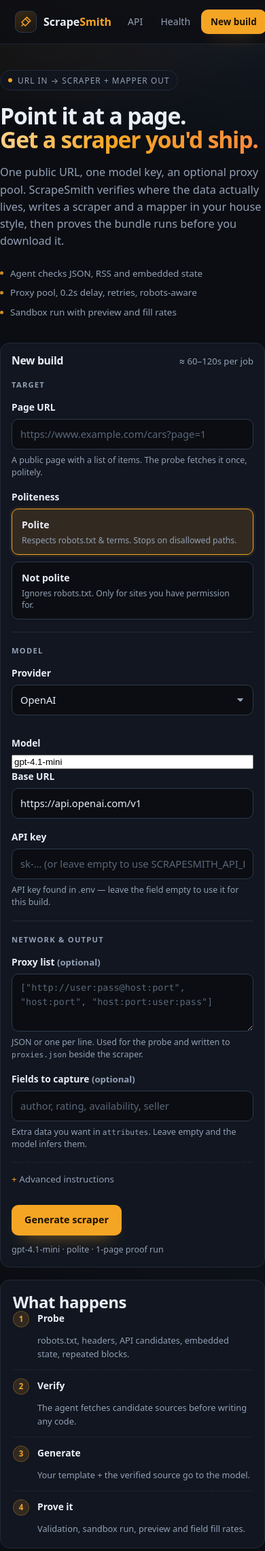
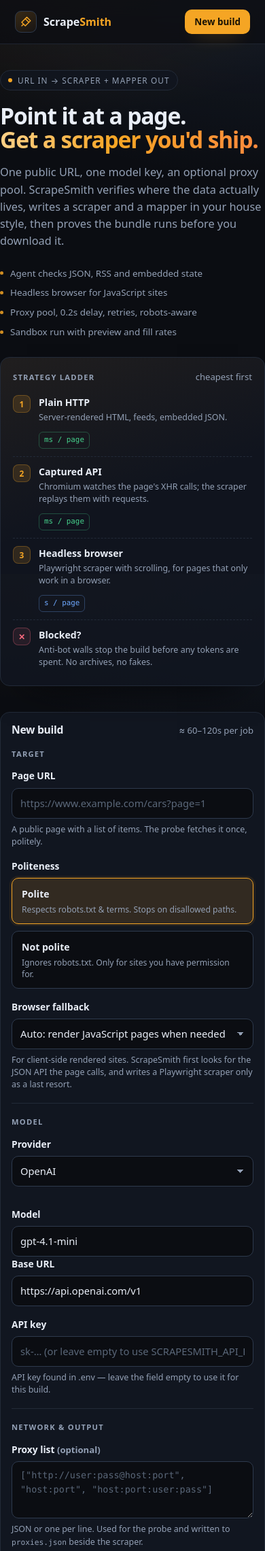
Before and after one commit to mihajlodjurovic/scrapesmith, a FastAPI app: page / in a window 390 px wide. Shown: the top 2281 px of the page at 68% size. Run offline with FastAPI, Linux system fonts and the light colour scheme; data that the repository does not hold is empty.

Commit message:
Refresh the UI: strategy ladder, result stats, honest failure states
- hero card explains the HTTP -> captured API -> headless browser ladder
- browser fallback setting in the build form
- job page: strategy chip, stat tiles (records, source, time, cost), timeline
  that marks the step a build failed in, preview message on failure
- recent builds show cost and the strategy that won
- fix invisible fill-rate bars, oversized side-panel headings, double-spaced
  live log, white native scrollbars, mobile overflow from long log lines

Co-Authored-By: Claude Opus 5.5 <noreply@anthropic.com>

```diff
--- a/app/static/css/style.css
+++ b/app/static/css/style.css
@@ -1,6 +1,7 @@
 /* ScrapeSmith — smithy-dark UI, amber heat, quiet confidence. */
 
 :root {
+  color-scheme: dark;
   --bg: #0b0d12;
   --surface: #111620;
   --surface-2: #161d29;
@@ -144,7 +146,14 @@ code { font-family: var(--mono); font-size: 0.9em; }
 
 /* Hero */
 
-.hero { max-width: 820px; padding: 8px 0 34px; }
+.hero {
+  display: grid;
+  grid-template-columns: minmax(0, 1.25fr) minmax(0, 1fr);
+  gap: 40px;
+  align-items: center;
+  padding: 8px 0 38px;
+}
+.hero-copy { max-width: 640px; }
 .eyebrow {
   display: inline-flex;
   align-items: center;
@@ -195,6 +204,84 @@ code { font-family: var(--mono); font-size: 0.9em; }
   color: var(--muted);
   font-size: 0.84rem;
 }
+/* Strategy ladder (hero card) */
+
+.ladder {
+  position: relative;
+  border: 1px solid var(--border);
+  border-radius: var(--radius);
+  padding: 18px 18px 14px;
+  background:
+    linear-gradient(160deg, rgba(245, 165, 36, 0.07), transparent 45%),
+    rgba(17, 22, 32, 0.86);
+  box-shadow: 0 30px 60px -40px rgba(0, 0, 0, 0.9);
+}
+.ladder-head {
+  display: flex;
+  align-items: baseline;
+  justify-content: space-between;
+  margin-bottom: 6px;
+}
+.ladder-head .section-label { margin-bottom: 0; }
+.ladder-steps { list-style: none; margin: 0; padding: 0; }
+.ladder-steps li {
+  position: relative;
+  display: grid;
+  grid-template-columns: 28px 1fr auto;
+  gap: 12px;
+  align-items: start;
+  padding: 11px 0;
+  border-top: 1px dashed var(--border);
+}
+.ladder-steps li:first-child { border-top: 0; }
+.ladder-steps strong { display: block; font-size: 0.88rem; font-weight: 650; }
+.ladder-steps div span { display: block; color: var(--muted); font-size: 0.78rem; line-height: 1.45; margin-top: 2px; }
+.rung {
+  display: grid;
+  place-items: center;
+  width: 26px;
+  height: 26px;
+  border-radius: 8px;
+  font-size: 0.74rem;
+  font-weight: 700;
+  color: var(--accent);
+  background: var(--accent-soft);
+  border: 1px solid rgba(245, 165, 36, 0.28);
+}
+.ladder-stop .rung {
+  color: var(--danger);
+  background: rgba(255, 107, 129, 0.09);
+  border-color: rgba(255, 107, 129, 0.3);
+}
+.tag {
+  align-self: center;
+  font-family: var(--mono);
+  font-size: 0.68rem;
+  padding: 3px 7px;
+  border-radius: 6px;
+  border: 1px solid var(--border-strong);
+  color: var(--muted);
+  white-space: nowrap;
+}
+.tag-fast { color: var(--ok); border-color: rgba(70, 209, 140, 0.3); }
+.tag-slow { color: var(--info); border-color: rgba(110, 168, 254, 0.3); }
+
+/* Chips (strategy) */
+
+.chip {
+  display: inline-flex;
+  align-items: center;
+  padding: 3px 9px;
+  border-radius: 999px;
+  font-size: 0.72rem;
+  font-weight: 600;
+  border: 1px solid var(--border-strong);
+  color: var(--muted);
+  background: var(--surface-2);
+}
+.chip-api { color: var(--ok); border-color: rgba(70, 209, 140, 0.32); background: rgba(70, 209, 140, 0.08); }
+.chip-browser { color: var(--info); border-color: rgba(110, 168, 254, 0.35); background: rgba(110, 168, 254, 0.09); }
+
 .hero-points li::before {
   content: "";
   position: absolute;
@@ -232,7 +319,9 @@ code { font-family: var(--mono); font-size: 0.9em; }
   gap: 12px;
   margin-bottom: 16px;
 }
-.panel-head h2 { font-size: 0.98rem; font-weight: 650; }
+.panel-head h2,
+.panel.compact > h2 { font-size: 0.98rem; font-weight: 650; }
+.panel.compact > h2 { margin-bottom: 14px; }
 
 /* Form */
 
@@ -356,7 +445,7 @@ select {
 .steps li {
   display: grid;
   grid-template-columns: 26px 1fr;
-  gap: 10px;
+  gap: 3px 10px;
   padding-bottom: 12px;
   border-bottom: 1px dashed var(--border);
 }
@@ -375,7 +464,8 @@ select {
   background: var(--accent-soft);
   border: 1px solid rgba(245, 165, 36, 0.28);
 }
-.steps strong { display: block; font-size: 0.86rem; font-weight: 600; }
+.steps strong { display: block; font-size: 0.86rem; font-weight: 600; line-height: 24px; }
+.steps li::before { grid-row: span 2; }
 .steps span { display: block; color: var(--muted); font-size: 0.8rem; }
 .steps li > strong,
 .steps li > span { grid-column: 2; }
@@ -444,7 +534,8 @@ select {
 
 /* Job page */
 
-.job { display: flex; flex-direction: column; gap: 18px; }
+.job { display: flex; flex-direction: column; gap: 18px; min-width: 0; }
+.job > *, .panel { min-width: 0; }
 .job-head {
   display: flex;
   align-items: flex-start;
@@ -602,8 +726,10 @@ p.empty { padding: 18px 0; }
 /* Responsive */
 
 @media (max-width: 900px) {
+  .hero { grid-template-columns: 1fr; gap: 26px; }
   .build-grid,
-  .job-grid { grid-template-columns: 1fr; }
+  .job-grid { grid-template-columns: minmax(0, 1fr); }
+  .stats { grid-template-columns: repeat(2, minmax(0, 1fr)); }
   .log { height: 320px; }
 }
 
@@ -615,6 +741,15 @@ p.empty { padding: 18px 0; }
   .job-head { flex-direction: column; }
   .panel { padding: 16px; }
   .fill-row { grid-template-columns: 96px 1fr 40px; }
+  .ladder-steps li { grid-template-columns: 26px 1fr; }
+  .ladder-steps .tag { grid-column: 2; justify-self: start; }
+  .job-card { grid-template-columns: 1fr; }
+  .job-card-side { justify-content: flex-start; }
+}
+
+@media (max-width: 420px) {
+  .site-nav .nav-link { display: none; }
+  .stat-value { font-size: 1.15rem; }
 }
 
 @media (prefers-reduced-motion: reduce) {
--- a/app/static/js/index.js
+++ b/app/static/js/index.js
@@ -95,6 +95,15 @@ async function loadProviders() {
   updateBuildHint();
 
   hasEnvKey = Boolean(data.has_env_key);
+  const browserSelect = document.getElementById('browser');
+  browserSelect.value = data.defaults.browser || 'auto';
+  if (!data.browser_available) {
+    browserSelect.value = 'off';
+    browserSelect.disabled = true;
+    document.getElementById('browser-hint').textContent =
+      'Playwright is not installed on the server: pip install -r requirements-browser.txt ' +
+      'and python -m playwright install chromium.';
+  }
   updateKeyHint();
 }
 
@@ -123,6 +132,7 @@ function payloadFromForm() {
     api_key: document.getElementById('api_key').value.trim(),
     proxies: readProxies(document.getElementById('proxies').value),
     mode: mode ? mode.value : 'polite',
+    browser: document.getElementById('browser').value,
     fields: document.getElementById('fields').value.trim(),
     instructions: document.getElementById('instructions').value.trim(),
   };
@@ -207,12 +217,22 @@ function renderJobs(jobs) {
     meta.className = 'job-card-meta';
     const bits = [job.model, formatTime(job.created_at)];
     if (job.summary && job.summary.mapped_count) bits.push(`${job.summary.mapped_count} records`);
-    if (job.status === 'failed') bits.push('failed');
+    if (job.cost_usd) bits.push(formatCost(job.cost_usd));
     meta.textContent = bits.join(' · ');
     main.append(url, meta);
 
     const side = document.createElement('div');
     side.className = 'job-card-side';
+    const summary = job.summary || {};
+    const kind = summary.strategy === 'browser'
+      ? 'browser'
+      : summary.strategy === 'api' || summary.source === 'captured api' ? 'api' : null;
+    if (job.status === 'done' && kind) {
+      const chip = document.createElement('span');
+      chip.className = `chip chip-${kind}`;
+      chip.textContent = kind === 'browser' ? 'headless browser' : 'captured API';
+      side.append(chip);
+    }
     const pill = document.createElement('span');
     pill.className = `pill ${job.status}`;
     pill.textContent = STATUS_LABEL[job.status] || job.status;
--- a/app/templates/base.html
+++ b/app/templates/base.html
@@ -36,7 +36,7 @@
 
   <footer class="site-footer">
     <div class="wrap footer-inner">
-      <span>FastAPI · httpx · SQLite · OpenAI-compatible models</span>
+      <span>FastAPI · httpx · Playwright · SQLite · OpenAI-compatible models</span>
       <span class="dot">·</span>
       <span>Polite by default: robots.txt, delays, proxies.</span>
       <span class="dot">·</span>
--- a/app/templates/index.html
+++ b/app/templates/index.html
@@ -2,6 +2,7 @@
 
 {% block content %}
 <section class="hero">
+  <div class="hero-copy">
     <span class="eyebrow"><span class="pulse-dot"></span> URL in → scraper + mapper out</span>
     <h1>Point it at a page.<br><span class="gradient-text">Get a scraper you'd ship.</span></h1>
     <p class="hero-sub">
@@ -11,9 +12,39 @@
     </p>
     <ul class="hero-points">
       <li>Agent checks JSON, RSS and embedded state</li>
+      <li>Headless browser for JavaScript sites</li>
       <li>Proxy pool, 0.2s delay, retries, robots-aware</li>
       <li>Sandbox run with preview and fill rates</li>
     </ul>
+  </div>
+
+  <aside class="ladder" aria-label="How a build picks its strategy">
+    <div class="ladder-head">
+      <span class="section-label">Strategy ladder</span>
+      <span class="muted small">cheapest first</span>
+    </div>
+    <ol class="ladder-steps">
+      <li>
+        <span class="rung">1</span>
+        <div><strong>Plain HTTP</strong><span>Server-rendered HTML, feeds, embedded JSON.</span></div>
+        <span class="tag tag-fast">ms / page</span>
+      </li>
+      <li>
+        <span class="rung">2</span>
+        <div><strong>Captured API</strong><span>Chromium watches the page's XHR calls; the scraper replays them with requests.</span></div>
+        <span class="tag tag-fast">ms / page</span>
+      </li>
+      <li>
+        <span class="rung">3</span>
+        <div><strong>Headless browser</strong><span>Playwright scraper with scrolling, for pages that only work in a browser.</span></div>
+        <span class="tag tag-slow">s / page</span>
+      </li>
+      <li class="ladder-stop">
+        <span class="rung">✕</span>
+        <div><strong>Blocked?</strong><span>Anti-bot walls stop the build before any tokens are spent. No archives, no fakes.</span></div>
+      </li>
+    </ol>
+  </aside>
 </section>
 
 <section class="build-grid" id="new">
@@ -52,6 +83,15 @@
             </label>
           </div>
         </div>
+        <div class="field">
+          <label for="browser">Browser fallback</label>
+          <select id="browser" name="browser">
+            <option value="auto">Auto: render JavaScript pages when needed</option>
+            <option value="always">Always render the page in a headless browser</option>
+            <option value="off">Off: plain HTTP only</option>
+          </select>
+          <p class="hint" id="browser-hint">For client-side rendered sites. ScrapeSmith first looks for the JSON API the page calls, and writes a Playwright scraper only as a last resort.</p>
+        </div>
       </div>
 
       <div class="form-section">
@@ -63,7 +103,7 @@
           </div>
           <div class="field">
             <label for="model">Model</label>
-            <input id="model" name="model" list="model-options" autocomplete="off" required>
+            <input id="model" name="model" type="text" list="model-options" autocomplete="off" required>
             <datalist id="model-options"></datalist>
           </div>
         </div>
@@ -121,7 +161,7 @@
     <div class="panel compact">
       <h2>What happens</h2>
       <ol class="steps">
-        <li><strong>Probe</strong><span>robots.txt, headers, API candidates, embedded state, repeated blocks.</span></li>
+        <li><strong>Probe</strong><span>robots.txt, headers, API candidates, embedded state, repeated blocks. JavaScript shells are rendered in Chromium.</span></li>
         <li><strong>Verify</strong><span>The agent fetches candidate sources before writing any code.</span></li>
         <li><strong>Generate</strong><span>Your template + the verified source go to the model.</span></li>
         <li><strong>Prove it</strong><span>Validation, sandbox run, preview and field fill rates.</span></li>
--- a/app/templates/job.html
+++ b/app/templates/job.html
@@ -8,6 +8,7 @@
     <div class="job-title">
       <div class="job-badges">
         <span class="pill" id="status-pill">queued</span>
+        <span class="chip" id="strategy-chip" hidden></span>
         <span class="muted small" id="job-model"></span>
       </div>
       <h1 id="job-url">Loading…</h1>
@@ -25,6 +26,8 @@
     <li data-step="testing"><span class="tick"></span>Validate &amp; run</li>
     <li data-step="done"><span class="tick"></span>Done</li>
   </ol>
+
+  <div class="stats" id="stats" hidden></div>
 
   <div class="error-box" id="error-box" hidden></div>
 
```
Also changed, not shown: other parts of app/static/css/style.css (+38 -1 lines), app/static/js/job.js (+73 -13 lines). Lines whose indentation alone changed are shown as unchanged.
